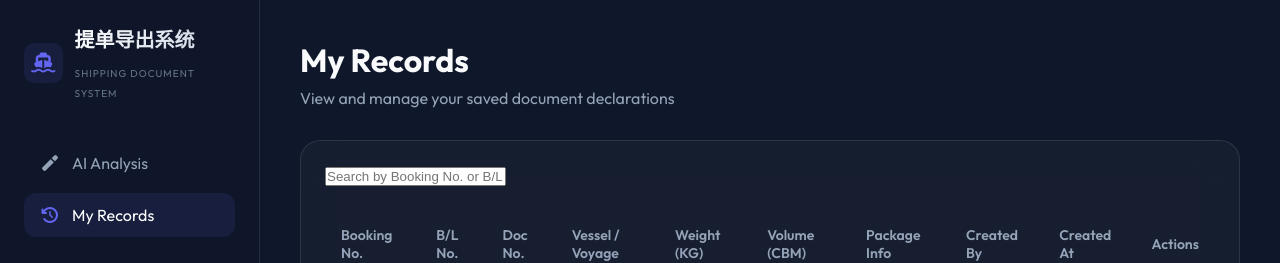
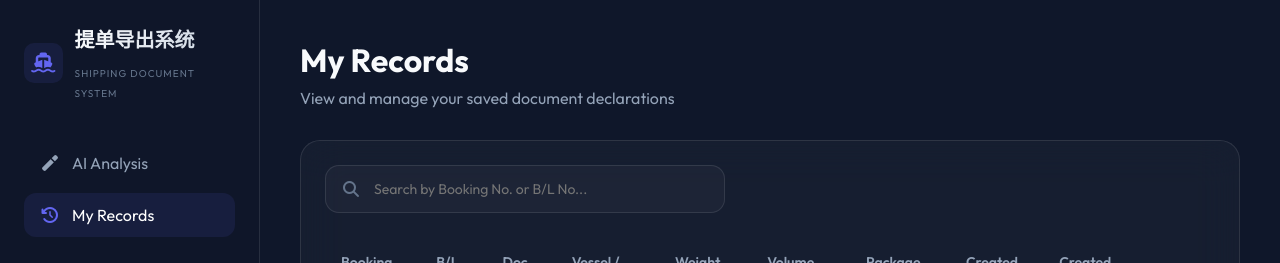
Before and after one commit to RichardWen924/ManifestReader, a Vue app in the folder ruoyi-client/: page /history in a window 1280 px wide. Shown: the top 263 px of the page. Built offline with nearby package versions, Linux system fonts and the light colour scheme; no server answers; sample sign-in values are in the browser's storage.

Commit message:
界面优化

```diff
--- a/ruoyi-client/src/views/Dashboard.vue
+++ b/ruoyi-client/src/views/Dashboard.vue
@@ -375,6 +375,7 @@ const saveFromModal = async () => {
     })
     results.value.splice(editingIndex.value, 1)
     closeModal()
+    alert('Record saved successfully!')
   } catch (err) {
     alert('Save failed: ' + err.message)
   }
@@ -471,6 +472,7 @@ const saveSingle = async (result, index) => {
       editedData: result.data
     })
     results.value.splice(index, 1)
+    alert('Record saved successfully!')
     // 如果文件列表里也有这个文件，标记为已保存或删除
   } catch (err) {
     alert('Save failed: ' + err.message)
--- a/ruoyi-client/src/views/Edit.vue
+++ b/ruoyi-client/src/views/Edit.vue
@@ -189,6 +189,7 @@ const handleSave = async () => {
   try {
     await api.post('/client-api/update', form.value)
     alert('Record updated successfully')
+    router.push('/history')
   } catch (err) {
     alert('Update failed: ' + err.message)
   } finally {
--- a/ruoyi-client/src/views/History.vue
+++ b/ruoyi-client/src/views/History.vue
@@ -37,7 +37,10 @@
 
       <section class="table-section card">
         <div class="table-filters">
-              <input v-model="searchQuery" @input="fetchRecords" placeholder="Search by Booking No. or B/L No...">
+          <div class="search-box">
+            <i class="fas fa-search search-icon"></i>
+            <input v-model="searchQuery" @input="fetchRecords" placeholder="Search by Booking No. or B/L No...">
+          </div>
         </div>
 
         <div class="table-container">
@@ -326,22 +329,36 @@ h1 {
   max-width: 400px;
 }
 
-.search-box i {
+.search-box i.search-icon {
   position: absolute;
   left: 16px;
   top: 50%;
   transform: translateY(-50%);
   color: #64748b;
+  transition: color 0.3s;
 }
 
 .search-box input {
   width: 100%;
-  padding: 12px 16px 12px 44px;
-  background: rgba(255, 255, 255, 0.05);
+  padding: 14px 16px 14px 48px;
+  background: rgba(255, 255, 255, 0.03);
   border: 1px solid rgba(255, 255, 255, 0.1);
-  border-radius: 12px;
+  border-radius: 14px;
   color: white;
   font-family: inherit;
+  font-size: 14px;
+  transition: all 0.3s cubic-bezier(0.4, 0, 0.2, 1);
+}
+
+.search-box input:focus {
+  outline: none;
+  background: rgba(255, 255, 255, 0.07);
+  border-color: #6366f1;
+  box-shadow: 0 0 0 4px rgba(99, 102, 241, 0.15), 0 4px 6px -1px rgba(0, 0, 0, 0.1);
+}
+
+.search-box input:focus + i.search-icon {
+  color: #6366f1;
 }
 
 .table-container {
```
